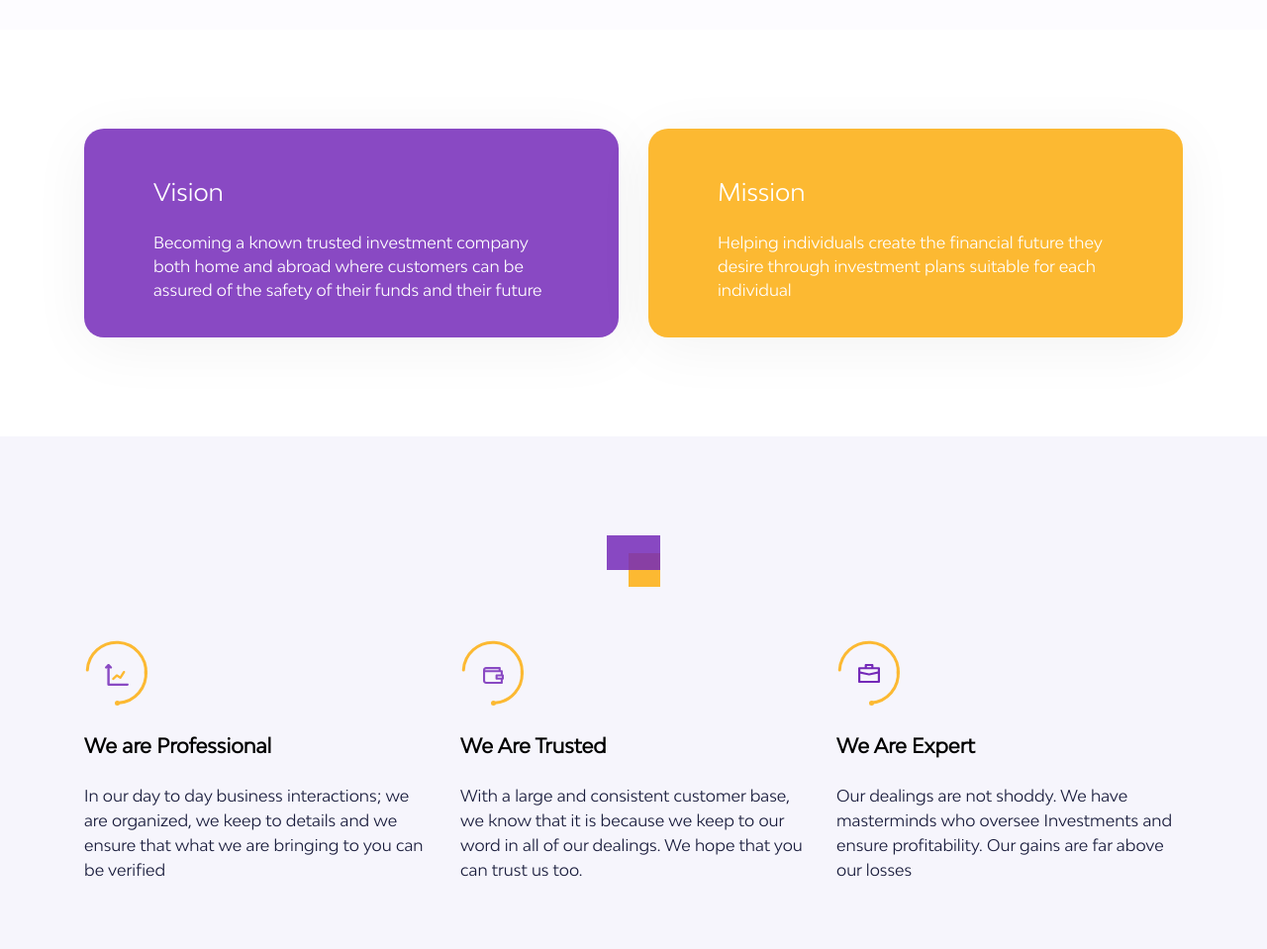
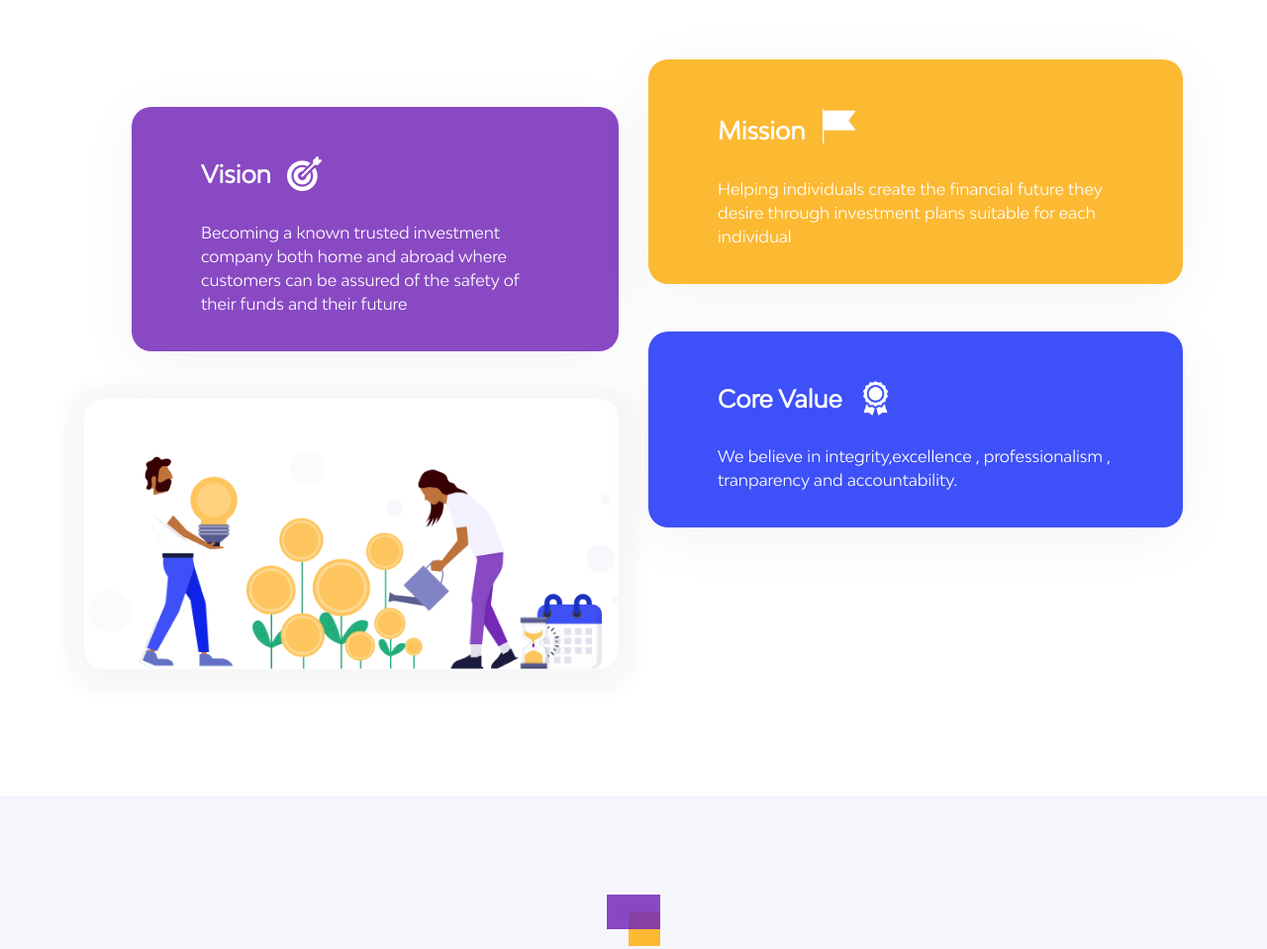
Before and after one commit to Oluwashina/PurpleGold, a plain HTML site: page about.html in a window 1280 px wide. Shown: the part 882-1841 px from the top of the page at 99% size. Drawn offline with Linux system fonts and the light colour scheme.

Commit message:
more layouts added for about page

```diff
--- a/about.html
+++ b/about.html
@@ -156,33 +156,68 @@
     <section class="about-vision">
         <div class="container">
             <div class="row">
-                <div class="col-lg-6">
-                    <div style="background-color:  #8949C3;
+                <div class="col-lg-6 mt-5">
+                    <!-- first -->
+                    <div class="ml-lg-5" style="background-color:  #8949C3;
                     box-shadow: 0px 10px 60px rgba(0, 0, 0, 0.05);
                     border-radius: 20px; padding: 50px 70px 20px 70px;">
-                        <div>
+                        <div style="display: flex;">
                             <div>
-                                <h4 class="text-white">Vision</h4>
+                                <h4 class="text-white mt-1" style="font-weight: bold;">Vision</h4>
+                            </div>
+                            <div class="ml-3">
+                                <img src="images/target.png" class="" width="35" height="35">
                             </div>
                         </div>
                         <div class="mt-4">
                             <p class="text-white">Becoming a known trusted investment company both home and abroad where customers can be assured of the safety of their funds and their future </p>
                         </div>
                     </div>
+                    <!-- second -->
+                    <div class="mt-5 mb-5" style="background-color: #ffffff;
+                   box-shadow: 0px 5px 15px 20px rgba(0, 0, 0, 0.03);
+                    border-radius: 20px; padding-top: 50px;">
+                        <div>
+                            <img src="images/Graphics.png" class="img-fluid">
+                        </div>
+                    </div>
+
                 </div>
                 <div class="col-lg-6">
+                    <!-- first -->
                     <div style="background-color:  #FCB932;;
                     box-shadow: 0px 10px 60px rgba(0, 0, 0, 0.05);
                     border-radius: 20px; padding: 50px 70px 20px 70px;">
-                        <div>
+                        <div style="display: flex;">
                             <div>
-                                <h4 class="text-white">Mission</h4>
+                                <h4 class="text-white mt-2" style="font-weight: bold;">Mission</h4>
+                            </div>
+                            <div class="ml-3">
+                                <img src="images/flag.png" class="" width="35" height="35">
                             </div>
                         </div>
                         <div class="mt-4">
                             <p class="text-white">Helping individuals create the financial future they desire through investment plans suitable for each individual </p>
                         </div>
                     </div>
+
+                    <!-- second -->
+                    <div class="mt-5" style="background-color:  #3E50F7;
+                    box-shadow: 0px 10px 60px rgba(0, 0, 0, 0.05);
+                    border-radius: 20px; padding: 50px 70px 20px 70px;">
+                        <div style="display: flex;">
+                            <div>
+                                <h4 class="text-white mt-1" style="font-weight: bold;">Core Value</h4>
+                            </div>
+                            <div class="ml-3">
+                                <img src="images/medal.png" class="" width="35" height="35">
+                            </div>
+                        </div>
+                        <div class="mt-4">
+                            <p class="text-white">We believe in integrity,excellence , professionalism , tranparency and accountability.</p>
+                        </div>
+                    </div>
+
                 </div>
             </div>
         </div>
--- a/style.css
+++ b/style.css
@@ -318,10 +318,10 @@ body{
  }
  .about-details{
     background:  rgba(244, 242, 255, 0.24);
-    padding: 100px 20px 150px 20px;
+    padding: 100px 20px 100px 20px;
  }
  .about-vision{
-     padding: 100px 20px;
+     padding: 80px 20px;
  }
  .about-contain{
     background: #FFFFFF;
```
Also changed, not shown: images/Graphics.png (added), images/flag.png (added), images/medal.png (added), images/target.png (added).
